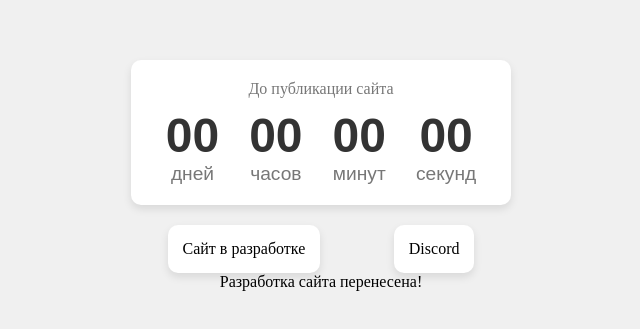
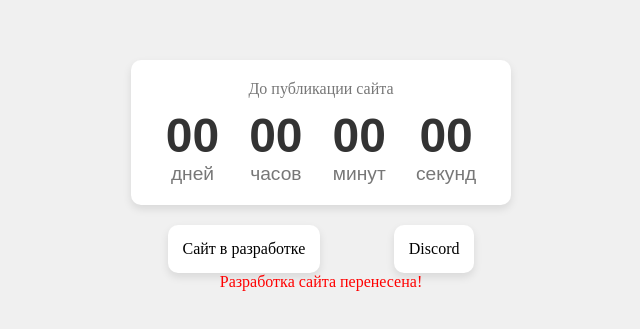
Before and after one commit to Pahan3568/MCM-Stu, a plain HTML site: page index.html in a window 1280 px wide. Shown: the part 225-554 px from the top of the page, without its empty margins (319-959 px from the left). Drawn offline with Linux system fonts and the light colour scheme; a web font is replaced by a local one.

Commit message:
Update index.html

```diff
--- a/index.html
+++ b/index.html
@@ -100,7 +100,7 @@
   </div>
  </div>
 <div>
-    <a style="color: red, margin-top: 10px">Разработка сайта перенесена!</a>
+    <a style="color: red; margin-top: 10px;">Разработка сайта перенесена!</a>
 </div>
 </body>
 </html>
```
